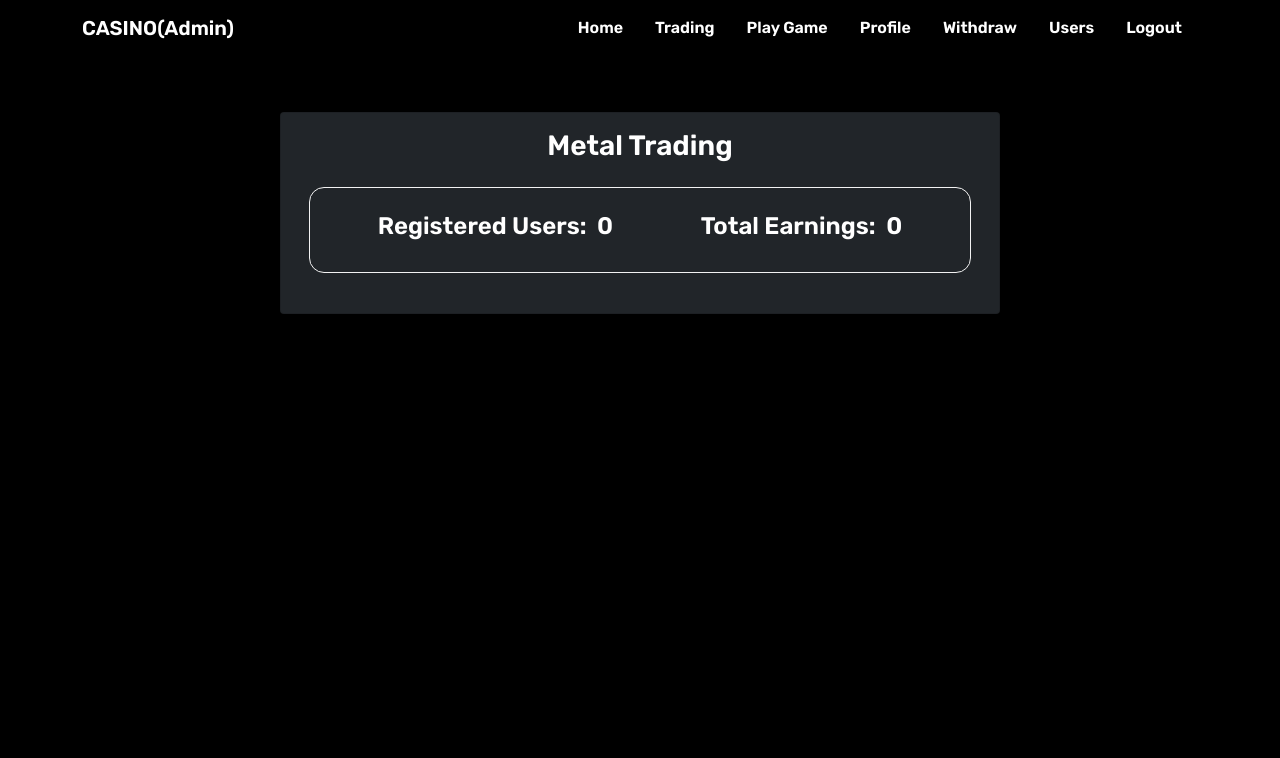
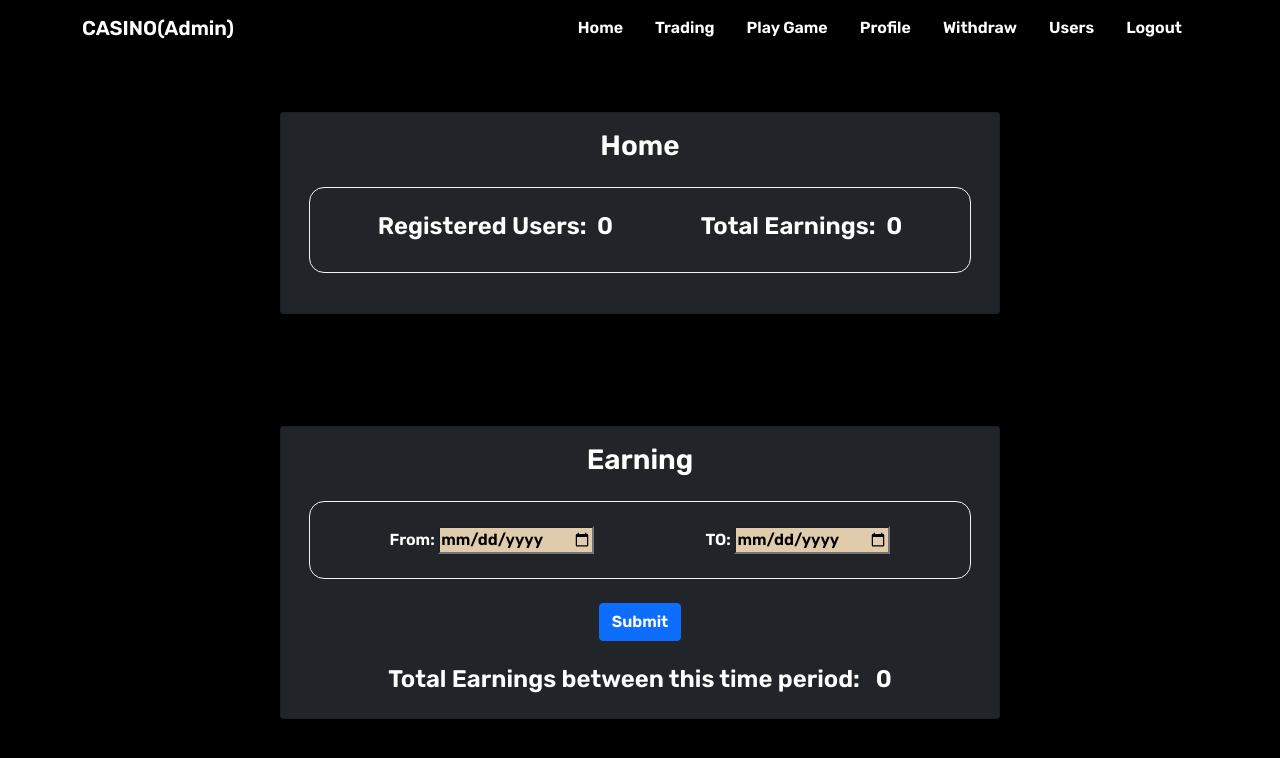
Before and after one commit to Hemant-1821/casino-admin, a React (Create React App) app: page / in a window 1280 px wide. Shown: the top 758 px of the page. Built offline with nearby package versions, Linux system fonts and the light colour scheme; no server answers; sample sign-in values are in the browser's storage.

Commit message:
Update Home.jsx

```diff
--- a/src/Home.jsx
+++ b/src/Home.jsx
@@ -1,4 +1,5 @@
 import React, { useEffect, useState } from "react";
+import { toast } from "react-toastify";
 import { axiosInstance } from "./axios";
 
 const Home = () => {
@@ -7,7 +8,13 @@ const Home = () => {
     earning: 0,
   };
   const [state, setState] = useState(initialState);
+  const [dateEarn, setDateEarn] = useState(0);
   const [earn, setEarn] = useState(0);
+  const [dateState, setDateState] = useState({
+    startDate: undefined,
+    endDate: undefined,
+  });
+
   useEffect(async () => {
     await axiosInstance.get("/user/count").then((resp) => {
       setState({ ...state, userCount: resp.data.count });
@@ -19,14 +26,43 @@ const Home = () => {
       });
       setEarn(totalEarn);
     });
+  }, []);
+
+  const onSubmit = () => {
+    if (!dateState.startDate && !dateState.endDate) {
+      toast.dark("Please select date");
+      return;
+    }
+    if (new Date(dateState.startDate) > new Date(dateState.endDate)) {
+      toast.dark("Start Date cannot be greater than End Date!");
+      return;
+    }
+    axiosInstance
+      .post("/admin/earningDates", {
+        startDate: dateState.startDate,
+        endDate: dateState.endDate,
+      })
+      .then((resp) => {
+        let totalEarn = 0;
+        resp.data.requests.forEach((req) => {
+          totalEarn = +totalEarn + +req.amt;
         });
+        setDateEarn(totalEarn);
+      });
+  };
+
+  const onDateChange = (e) => {
+    setDateState({ ...dateState, [e.target.id]: e.target.value });
+  };
+
   return (
+    <>
       <div
         className="card container margin-top bg-dark trading-card text-white"
         style={{ width: "45rem" }}
       >
         <div className="card-body">
-        <h3 className="card-title text-center">Metal Trading</h3>
+          <h3 className="card-title text-center">Home</h3>
           <div className="d-flex justify-content-around my-4 current-price p-4">
             <div className="d-flex">
               <div className="h4">Registered Users:&nbsp;&nbsp;</div>
@@ -39,6 +75,48 @@ const Home = () => {
           </div>
         </div>
       </div>
+      <div
+        className="card container margin-top bg-dark trading-card text-white"
+        style={{ width: "45rem" }}
+      >
+        <div className="card-body">
+          <h3 className="card-title text-center">Earning</h3>
+          <div className="my-4 current-price p-4">
+            <div className="d-flex justify-content-around">
+              <div>
+                From:{" "}
+                <input
+                  value={dateState.startDate}
+                  type="date"
+                  id="startDate"
+                  onChange={onDateChange}
+                />
+              </div>
+              <div>
+                TO:{" "}
+                <input
+                  value={dateState.endDate}
+                  type="date"
+                  id="endDate"
+                  onChange={onDateChange}
+                />
+              </div>
+            </div>
+          </div>
+          <div className="text-center">
+            <button className="btn btn-primary" onClick={onSubmit}>
+              Submit
+            </button>
+          </div>
+          <div className="d-flex justify-content-around mt-4">
+            <div className="h4">
+              Total Earnings between this time period:&nbsp;&nbsp;{" "}
+              {` ${dateEarn}`}
+            </div>
+          </div>
+        </div>
+      </div>
+    </>
   );
 };
 
```
Lines whose indentation alone changed are shown as unchanged.
